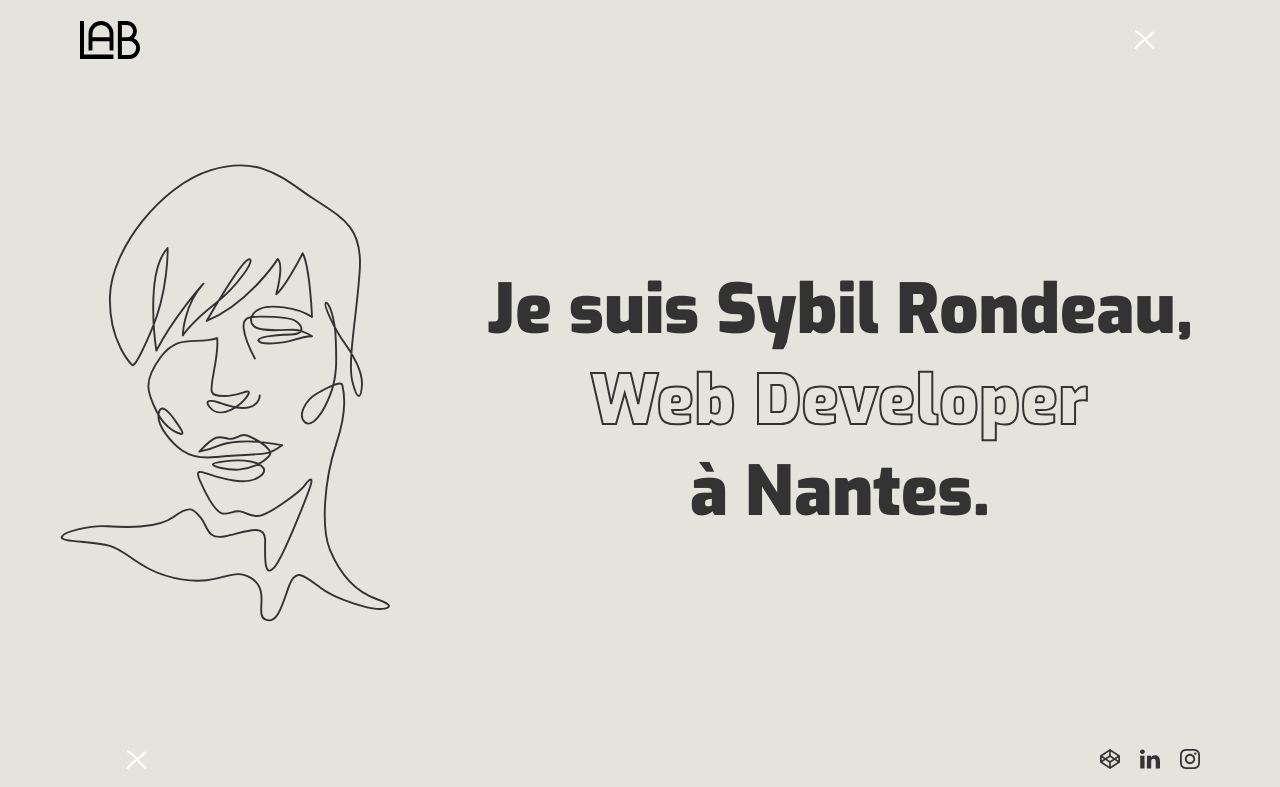
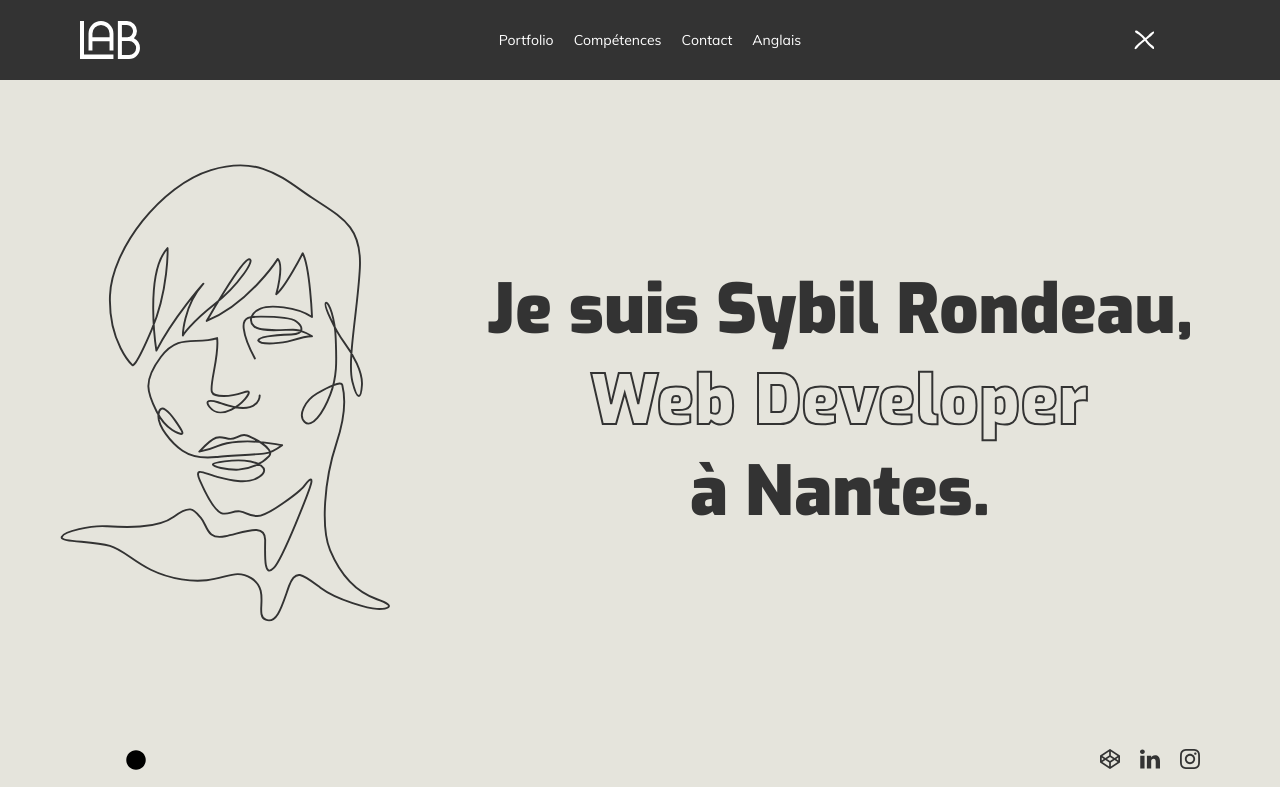
Before and after one commit to sybilrondeau/sybrlab, a website built with Parcel: page src/index.html in a window 1280 px wide. Both pictures are taken after a click on the element 1144 px from the left and 40 px from the top of the page. Shown: the top 787 px of the page. Built offline with nearby package versions, Linux system fonts and the light colour scheme.

Commit message:
interactive header and footer done

```diff
--- a/javascript/legal.js
+++ b/javascript/legal.js
@@ -3,28 +3,48 @@ import { MorphSVGPlugin } from "gsap/MorphSVGPlugin";
 
 gsap.registerPlugin(MorphSVGPlugin);
 
-const naviButtons = document.querySelectorAll('.navi__btn');
+const naviButtonTop = document.querySelector('.navi__btn--top');
+const naviButtonBottom = document.querySelector('.navi__btn--bottom');
 const naviP = document.querySelector('.navi__p');
-const naviLinks = document.querySelector('.navi__links svg');
+const naviNavLis = document.querySelectorAll('.navi__nav li');
+const naviLogo = document.querySelector('.logoLab');
 
-MorphSVGPlugin.convertToPath("#circle");
-const footerTl = gsap.timeline({ defaults: {duration: 1}, paused: true});
-footerTl.to("#circle", { morphSVG: "#close-btn"} );
-footerTl.to("#circle", {attr: {fill: "#fff"}, duration: .1}, "<")
+MorphSVGPlugin.convertToPath("#circle-top");
+const navTl = gsap.timeline({ defaults: {duration: 1}, paused: true});
+navTl.to("#circle-top", { morphSVG: "#close-btn-top"} );
+navTl.to("#circle-top", {attr: {fill: "#fff"}, duration: .1}, "<")
 
-naviButtons.forEach(naviButton => {
-  naviButton.addEventListener('click', (e) => {
-    footerTl.reverse();
+naviButtonTop.addEventListener('click', (e) => {
+  if (!e.currentTarget.parentElement.classList.contains('close')) {
+    e.currentTarget.parentElement.classList.remove('open');
+    e.currentTarget.parentElement.classList.add('close');
+    naviNavLis.forEach(li => { li.classList.add('visibleText'); });
+    naviLogo.classList.add('fill-white');
+    navTl.play();
+  } else {
+    e.currentTarget.parentElement.classList.remove('close');
+    naviNavLis.forEach(li => { li.classList.remove('visibleText'); });
+    naviLogo.classList.remove('fill-white');
+    e.currentTarget.parentElement.classList.add('open');
+    navTl.reverse();
+  }
+});
+
+MorphSVGPlugin.convertToPath("#circle-bottom");
+const footTl = gsap.timeline({ defaults: {duration: 1}, paused: true});
+footTl.to("#circle-bottom", { morphSVG: "#close-btn-bottom"} );
+footTl.to("#circle-bottom", {attr: {fill: "#fff"}, duration: .1}, "<")
+
+naviButtonBottom.addEventListener('click', (e) => {
   if (!e.currentTarget.parentElement.classList.contains('open')) {
     e.currentTarget.parentElement.classList.remove('close');
     e.currentTarget.parentElement.classList.add('open');
-      naviP.classList.add('colorWhite');
-      footerTl.play();
+    naviP.classList.add('visibleText');
+    footTl.play();
   } else {
     e.currentTarget.parentElement.classList.remove('open');
-      naviP.classList.remove('colorWhite');
+    naviP.classList.remove('visibleText');
     e.currentTarget.parentElement.classList.add('close');
-      footerTl.reverse();
+    footTl.reverse();
   }
 });
-})
--- a/sass/_animations.scss
+++ b/sass/_animations.scss
@@ -25,6 +25,24 @@
   }
   100% {
     background-position: top right;
+  }
+}
+
+@keyframes visibleText {
+  0% {
+    opacity: 0;
+  }
+  100% {
+    opacity: 1;
+  }
+}
+
+@keyframes fillWhite {
+   0% {
+    fill: var(--grey-dark);
+  }
+  100% {
+    fill: white;
   }
 }
 
--- a/sass/_layout.scss
+++ b/sass/_layout.scss
@@ -18,7 +18,7 @@
     flex: 0 1 10%;
     height: 100%;
 
-    #logoLab {
+    .logoLab {
       width: 6rem;
       height: 8rem;
     }
@@ -35,7 +35,8 @@
       display: inline;
       padding: 0 0 0 2rem;
       font-size: 1.4rem;
-      color: var(--backg);
+      color: white;
+      opacity: 0;
     }
   }
 }
@@ -52,7 +53,8 @@
     font-size: 1.2rem;
     display: flex;
     align-items: center;
-    color: var(--backg);
+    color: white;
+    opacity: 0;
   }
 
   .navi__links {
@@ -85,7 +87,7 @@
     width: 2rem;
     height: 2rem;
 
-    #close-btn {
+    .close-btn {
       visibility: hidden;
     }
   }
@@ -98,6 +100,10 @@
   animation: closeBckg 1s forwards;
 }
 
-.colorWhite {
-  color: white;
+.visibleText {
+  animation: visibleText 1s forwards;
 }
+
+.fill-white {
+  animation: fillWhite 1s forwards;
+}
--- a/src/index.html
+++ b/src/index.html
@@ -23,7 +23,7 @@
 	<nav class="navi navi-top">
     <div class="navi__logo">
       <a href="#section1">
-        <svg xmlns:xlink="http://www.w3.org/2000/svg" id="logoLab">
+        <svg xmlns:xlink="http://www.w3.org/2000/svg" class="logoLab">
         <use xlink:href="./images/sprite.svg#logoLab_ferme"></use>
         </svg>
       </a>
@@ -34,10 +34,10 @@
       <li>Contact</li>
       <li>Anglais</li>
     </ul>
-    <div class="navi__btn">
+    <div class="navi__btn navi__btn--top" data-id="2">
     <svg xmlns="http://www.w3.org/2000/svg" width="38" height="38" viewBox="0 0 38 38">
-      <path id="close-btn" d="M33,28.11c1.32.91,8.93,6,4.85,8.06-1.77.88-6.77-4.58-8.33-5.72-3.55-2.59-6-6.4-8.63-9.85A140.58,140.58,0,0,0,9.67,30c-1.5,1.44-5.62,8-8,6.24-4.13-3.1,14.55-17,16.75-18.68A73.35,73.35,0,0,0,8.87,8.67C7.08,7.19.08,4.61,2.29,1.82c2.38-3,8.21,3.08,9.89,4.5,1.87,1.57,3.71,3.19,5.53,4.83q1.34,1.2,2.55,2.52c2,2.18,2.25.66,4.26-.94S36.35,0,38.21,3.3,26.33,16.32,24,18.18C26.7,21.8,29.19,25.48,33,28.11Z" transform="translate(-1 -0.5)"/>
-      <circle id="circle" cx="19" cy="19" r="18.5"/>
+      <path id="close-btn-top" class='close-btn' d="M33,28.11c1.32.91,8.93,6,4.85,8.06-1.77.88-6.77-4.58-8.33-5.72-3.55-2.59-6-6.4-8.63-9.85A140.58,140.58,0,0,0,9.67,30c-1.5,1.44-5.62,8-8,6.24-4.13-3.1,14.55-17,16.75-18.68A73.35,73.35,0,0,0,8.87,8.67C7.08,7.19.08,4.61,2.29,1.82c2.38-3,8.21,3.08,9.89,4.5,1.87,1.57,3.71,3.19,5.53,4.83q1.34,1.2,2.55,2.52c2,2.18,2.25.66,4.26-.94S36.35,0,38.21,3.3,26.33,16.32,24,18.18C26.7,21.8,29.19,25.48,33,28.11Z" transform="translate(-1 -0.5)"/>
+      <circle id="circle-top" class='circle' cx="19" cy="19" r="18.5"/>
     </svg>
    </div>
   </nav>
@@ -87,10 +87,10 @@
 	</div>
 
   <footer class="navi navi-bottom">
-    <div class="navi__btn">
+    <div class="navi__btn navi__btn--bottom" data-id="1">
       <svg xmlns="http://www.w3.org/2000/svg" width="38" height="38" viewBox="0 0 38 38">
-      <path id="close-btn" d="M33,28.11c1.32.91,8.93,6,4.85,8.06-1.77.88-6.77-4.58-8.33-5.72-3.55-2.59-6-6.4-8.63-9.85A140.58,140.58,0,0,0,9.67,30c-1.5,1.44-5.62,8-8,6.24-4.13-3.1,14.55-17,16.75-18.68A73.35,73.35,0,0,0,8.87,8.67C7.08,7.19.08,4.61,2.29,1.82c2.38-3,8.21,3.08,9.89,4.5,1.87,1.57,3.71,3.19,5.53,4.83q1.34,1.2,2.55,2.52c2,2.18,2.25.66,4.26-.94S36.35,0,38.21,3.3,26.33,16.32,24,18.18C26.7,21.8,29.19,25.48,33,28.11Z" transform="translate(-1 -0.5)"/>
-      <circle id="circle" cx="19" cy="19" r="18.5"/>
+      <path id="close-btn-bottom" class='close-btn' d="M33,28.11c1.32.91,8.93,6,4.85,8.06-1.77.88-6.77-4.58-8.33-5.72-3.55-2.59-6-6.4-8.63-9.85A140.58,140.58,0,0,0,9.67,30c-1.5,1.44-5.62,8-8,6.24-4.13-3.1,14.55-17,16.75-18.68A73.35,73.35,0,0,0,8.87,8.67C7.08,7.19.08,4.61,2.29,1.82c2.38-3,8.21,3.08,9.89,4.5,1.87,1.57,3.71,3.19,5.53,4.83q1.34,1.2,2.55,2.52c2,2.18,2.25.66,4.26-.94S36.35,0,38.21,3.3,26.33,16.32,24,18.18C26.7,21.8,29.19,25.48,33,28.11Z" transform="translate(-1 -0.5)"/>
+      <circle id="circle-bottom" class='circle' cx="19" cy="19" r="18.5"/>
       </svg>
     </div>
     <p class="navi__p">
```
Lines whose indentation alone changed are shown as unchanged.
